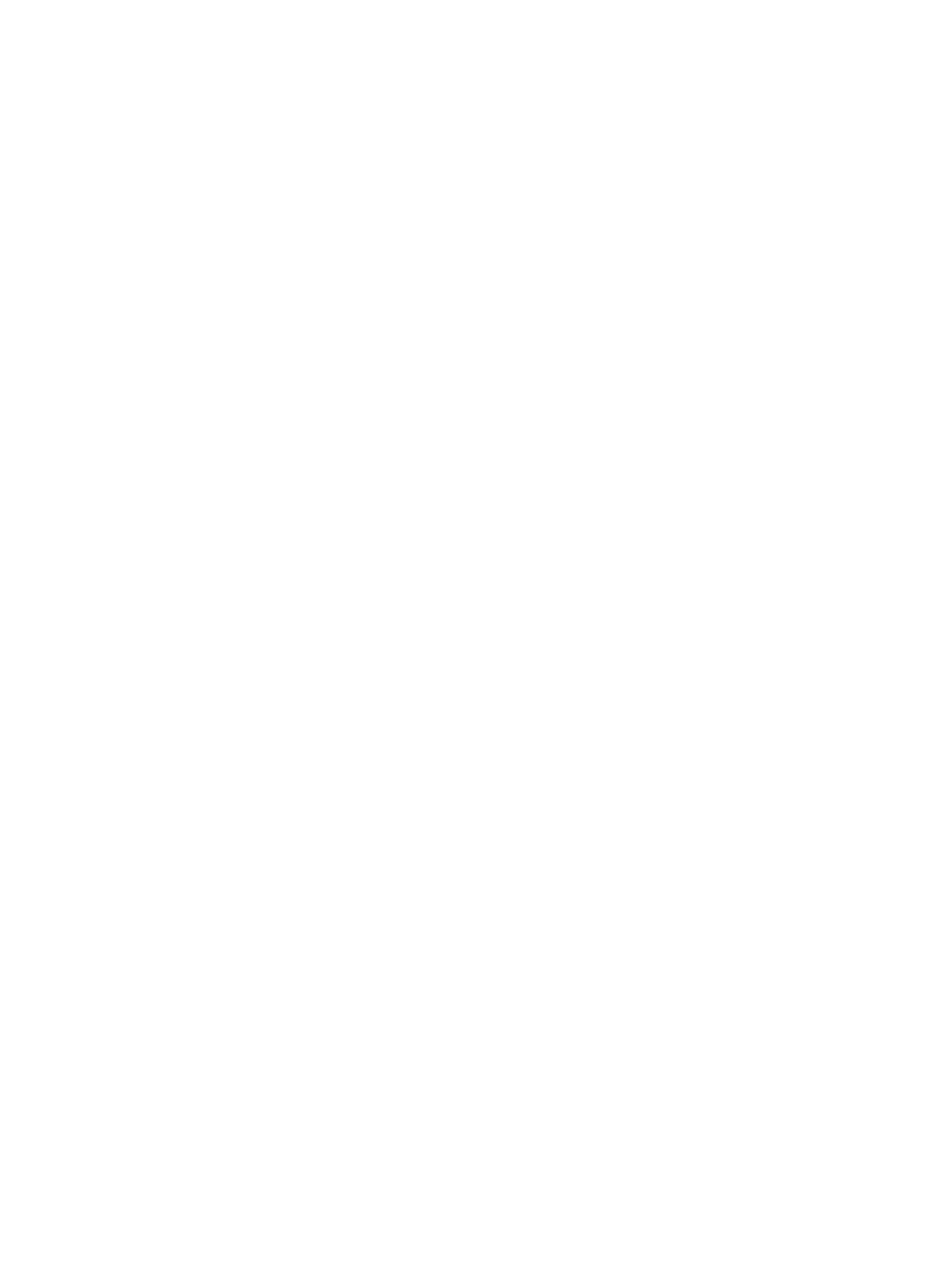
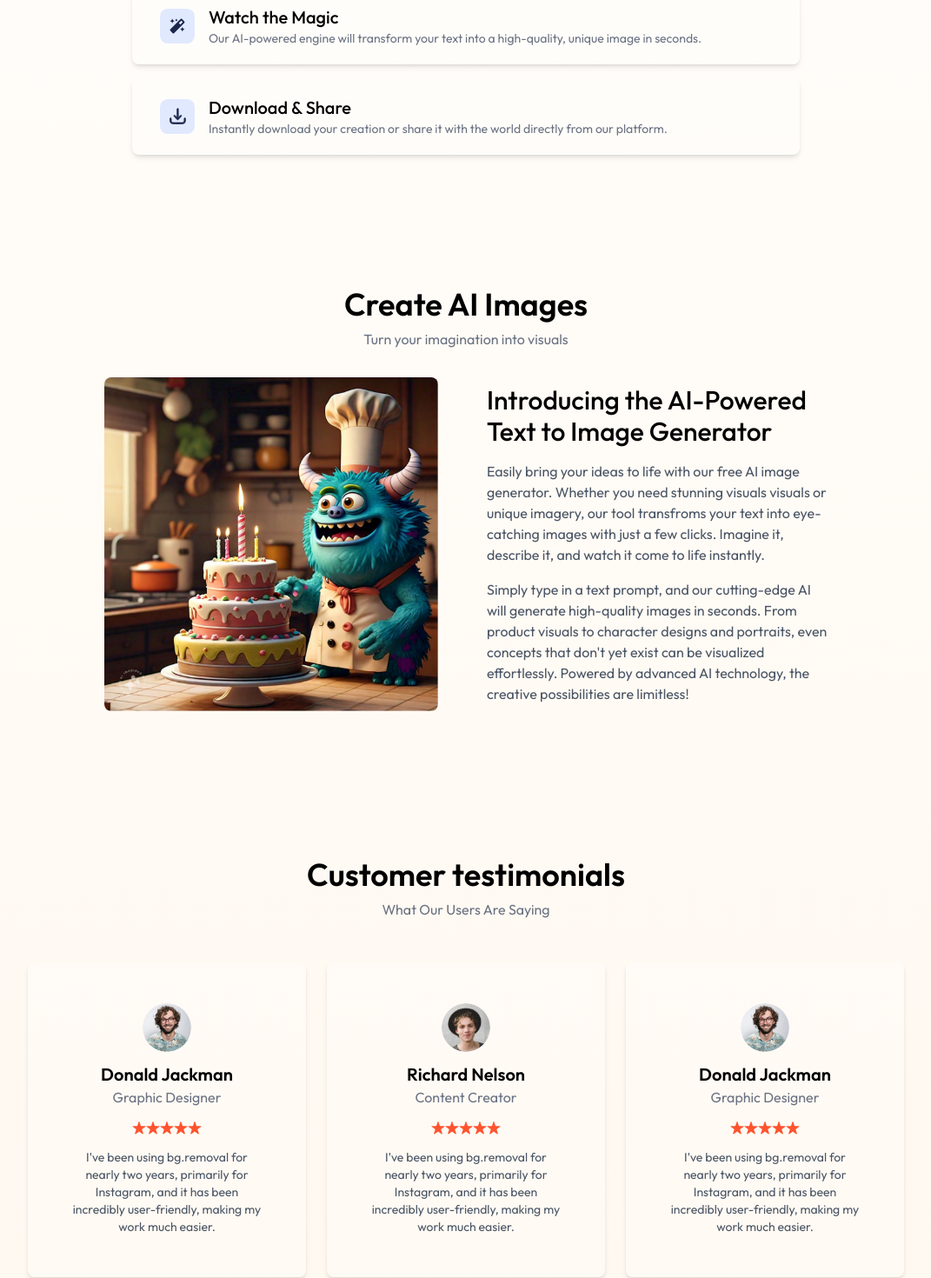
Before and after one commit to ramCharan2405/Imagify, a React (Vite) app in the folder client/: page / in a window 1280 px wide. Shown: the part 1040-2510 px from the top of the page at 87% size, without its empty margins (104-1175 px from the left). Before the commit the page ends 800 px from the top, so only its background shows below. Built offline with nearby package versions, Linux system fonts and the light colour scheme.

Commit message:
Updated home page

```diff
--- a/client/src/App.jsx
+++ b/client/src/App.jsx
@@ -4,6 +4,7 @@
 import Result from './pages/Result'
 import BuyCredit from './pages/BuyCredit'
 import Navbar from './components/Navbar'
+import Footer from './components/Footer'
 
 const App = () => {
   return (
@@ -14,6 +15,7 @@
         <Route path='/result' element={<Result/>}/>
         <Route path='/buy' element={<BuyCredit/>}/>
       </Routes>
+      <Footer/>
 
 
     </div>
--- /dev/null
+++ b/client/src/components/Description.jsx
@@ -0,0 +1,22 @@
+import React from 'react'
+import { assets } from '../assets/assets'
+
+const Description = () => {
+  return (
+    <div className='flex flex-col items-center justify-center my-24 p-6 md:px-28'>
+        <h1 className='text-3xl sm:text-4xl font-semibold mb-2 '>Create AI Images</h1>
+        <p className='text-gray-500 mb-8'>Turn your imagination into visuals</p>
+
+        <div className='flex flex-col gap-5 md:gap-14 md:flex-row items-center'>
+            <img src={assets.sample_img_1} alt="" className='w-80 xl:w-96 rounded-lg '/>
+            <div>
+                <h2 className='text-3xl font-medium max-w-lg mb-4 '>Introducing the AI-Powered Text to Image Generator</h2>
+                <p className='text-gray-600 mb-4'>Easily bring your ideas to life with our free AI image generator. Whether you need stunning visuals visuals or unique imagery, our tool transfroms your text into eye-catching images with just a few clicks. Imagine it, describe it, and watch it come to life instantly.</p>
+                <p className='text-gray-600'>Simply type in a text prompt, and our cutting-edge AI will generate high-quality images in seconds. From product visuals to character designs and portraits, even concepts that don't yet exist can be visualized effortlessly. Powered by advanced AI technology, the creative possibilities are limitless!</p>
+            </div>
+        </div>
+    </div>
+  )
+}
+
+export default Description
--- /dev/null
+++ b/client/src/components/Footer.jsx
@@ -0,0 +1,18 @@
+import React from 'react'
+import { assets } from '../assets/assets'
+
+const Footer = () => {
+  return (
+    <div className='flex items-center justify-center gap-4 py-3 mt-20'>
+        <img src={assets.logo} width={150} alt="" />
+        <p className='flex-1 border-l border-gray-400 pl-4 text-sm text-gray-500 max-sm:hidden'>Copyright | All right reserved.</p>
+        <div className='flex gap-2.5 '>
+            <img src={assets.facebook_icon} alt="" width={35}/>
+            <img src={assets.twitter_icon} alt="" width={35}/>
+            <img src={assets.instagram_icon} alt="" width={35}/>
+        </div>
+    </div>
+  )
+}
+
+export default Footer
--- /dev/null
+++ b/client/src/components/GenerateBtn.jsx
@@ -0,0 +1,16 @@
+import React from 'react'
+import { assets } from '../assets/assets'
+
+const GenerateBtn = () => {
+  return (
+    <div className='pb-16 text-center'>
+        <h1 className='text-2xl md:text-3xl lg:text-4xl mt-4 font-semibold text-neutral-800 py-6 md:py-16'>See the magic. Try now</h1>
+        <button className='inline-flex items-center gap-2 px-12 py-3 rounded-full bg-black text-white m-auto hover:scale-105 transition-all duration-500'>Generate Images
+            <img src={assets.star_group} alt="" className='h-6' />
+
+        </button>
+    </div>
+  )
+}
+
+export default GenerateBtn
--- /dev/null
+++ b/client/src/components/Steps.jsx
@@ -0,0 +1,26 @@
+import React from 'react'
+import { stepsData } from '../assets/assets'
+
+const Steps = () => {
+  return (
+    <div className='flex flex-col items-center justify-center my-32'>
+        <h1 className='text-3xl sm:text-4xl font-semibold mb-2'>How it works</h1>
+        <p className='text-lg text-gray-600 mb-8'>Transform Words Into Stunning Images</p>
+
+        <div className='space-y-4 w-full max-w-3xl text-sm'>
+            {stepsData.map((item,index)=>(
+                <div className='flex items-center gap-4 p-5 px-8 bg-white/20 shadow-md  cursor-pointer hover:scale-[1.02] transition-all duration-300 rounded-lg' key={index}>
+                    <img width={40} src={item.icon} alt="" />
+                    <div>
+                        <h2 className='text-xl font-medium'>{item.title}</h2>
+                        <p className='text-gray-500'>{item.description}</p>
+                    </div>
+                </div>
+
+            ))}
+        </div>
+    </div>
+  )
+}
+
+export default Steps
--- /dev/null
+++ b/client/src/components/Testmonial.jsx
@@ -0,0 +1,43 @@
+import React from "react";
+import { assets, testimonialsData } from "../assets/assets";
+
+const Testmonial = () => {
+  return (
+    <div className="flex flex-col items-center justify-center my-20 py-12 ">
+      <h1 className="text-3xl sm:text-4xl font-semibold mb-2 ">
+        Customer testimonials
+      </h1>
+      <p className="text-gray-500 mb-12">What Our Users Are Saying</p>
+      <div className="flex flex-wrap gap-6">
+        {testimonialsData.map((testimonial, index) => (
+          <div
+            className="bg-white/20 p-12 rounded-lg shadow-md  w-80 m-auto cursor-pointer hover:scale-[1.02] transition-all"
+            key={index}
+          >
+            <div className="flex flex-col items-center">
+              <img
+                src={testimonial.image}
+                alt=""
+                className="rounded-full w-14"
+              />
+              <h2 className="text-xl font-semibold mt-3">{testimonial.name}</h2>
+              <p className="text-gray-500 mb-4">{testimonial.role}</p>
+              <div className="flex mb-4 ">
+                {Array(testimonial.stars)
+                  .fill()
+                  .map((item, index) => (
+                    <img src={assets.rating_star} key={index} alt="" />
+                  ))}
+              </div>
+              <p className="text-center text-sm text-gray-600">
+                {testimonial.text}
+              </p>
+            </div>
+          </div>
+        ))}
+      </div>
+    </div>
+  );
+};
+
+export default Testmonial;
--- a/client/src/pages/Home.jsx
+++ b/client/src/pages/Home.jsx
@@ -1,10 +1,18 @@
 import React from 'react'
 import Header from '../components/Header'
+import Steps from '../components/Steps'
+import Description from '../components/Description'
+import Testmonial from '../components/Testmonial'
+import GenerateBtn from '../components/GenerateBtn'
 
 const Home = () => {
   return (
     <div>
       <Header/>
+      <Steps/>
+      <Description/>
+      <Testmonial/>
+      <GenerateBtn/>
     </div>
   )
 }
```
